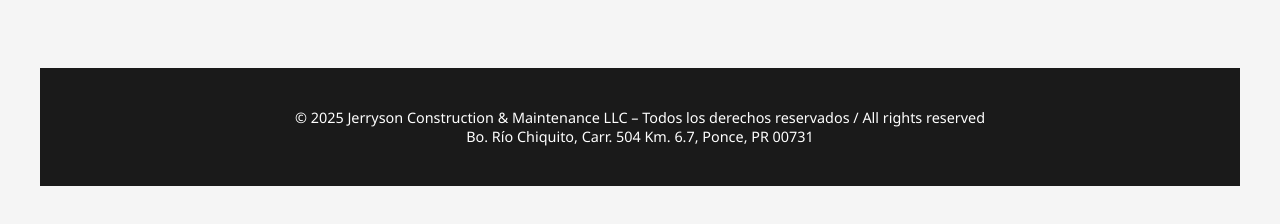
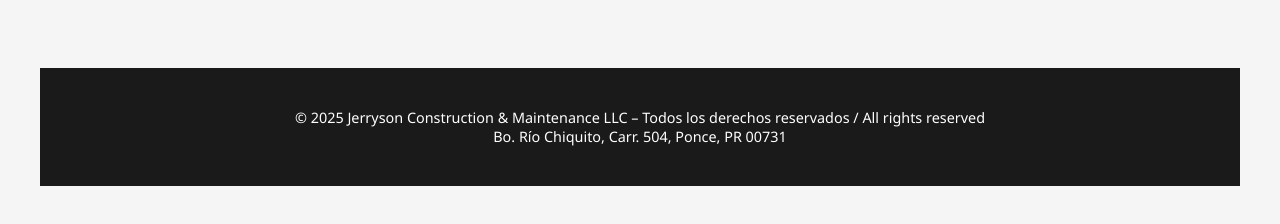
Before and after one commit to Jerrysonllc/jerrysonconstruction-site, a plain HTML site: page index.html in a window 1280 px wide. Shown: the part 5127-5351 px from the top of the page. Drawn offline with Linux system fonts and the light colour scheme; a web font is replaced by a local one.

Commit message:
Update index.html

```diff
--- a/index.html
+++ b/index.html
@@ -491,7 +491,7 @@
 
   <footer>
     © 2025 Jerryson Construction & Maintenance LLC – Todos los derechos reservados / All rights reserved<br />
-    Bo. Río Chiquito, Carr. 504 Km. 6.7, Ponce, PR 00731
+    Bo. Río Chiquito, Carr. 504, Ponce, PR 00731
   </footer>
 </body>
 </html>
```
